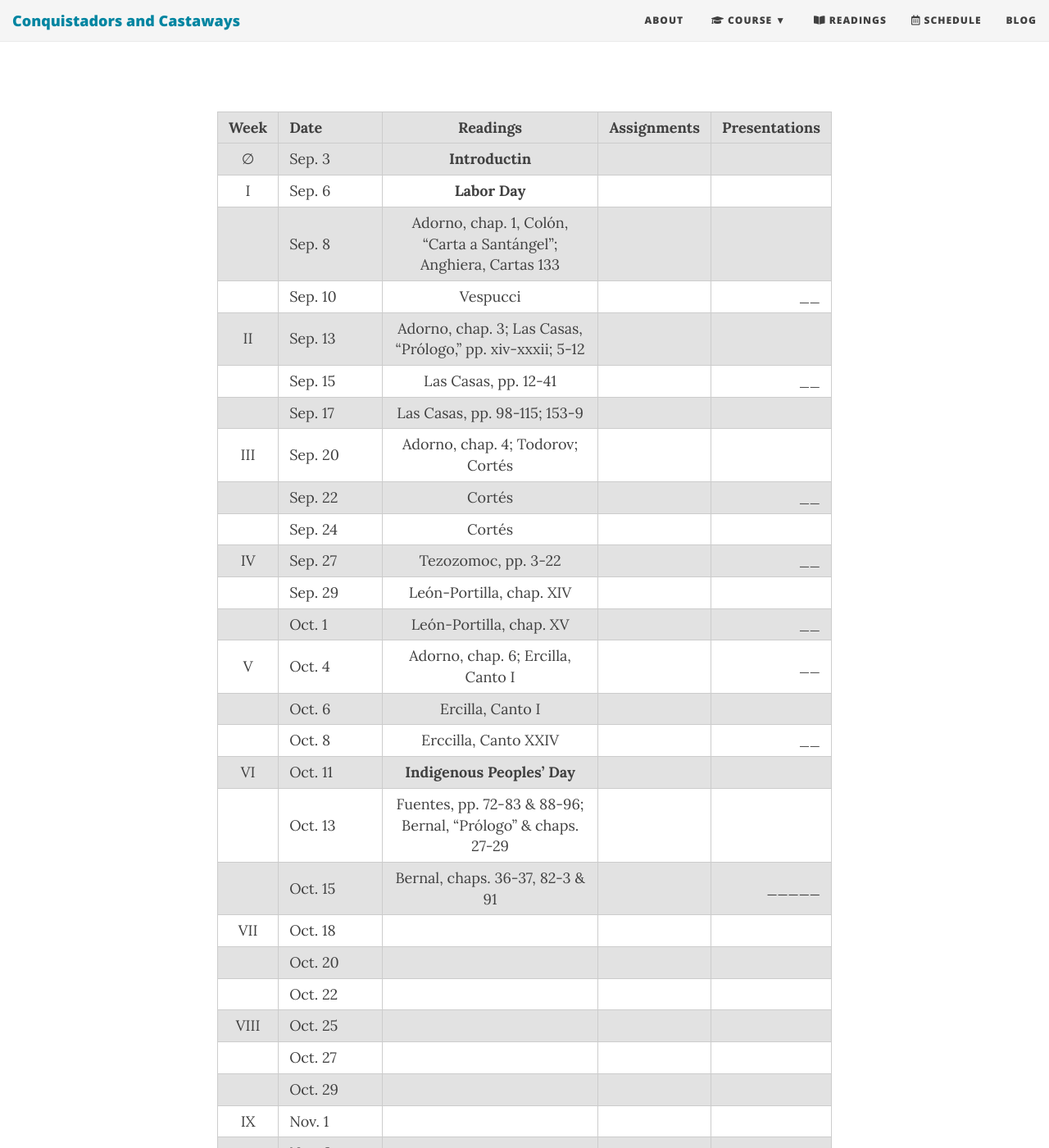
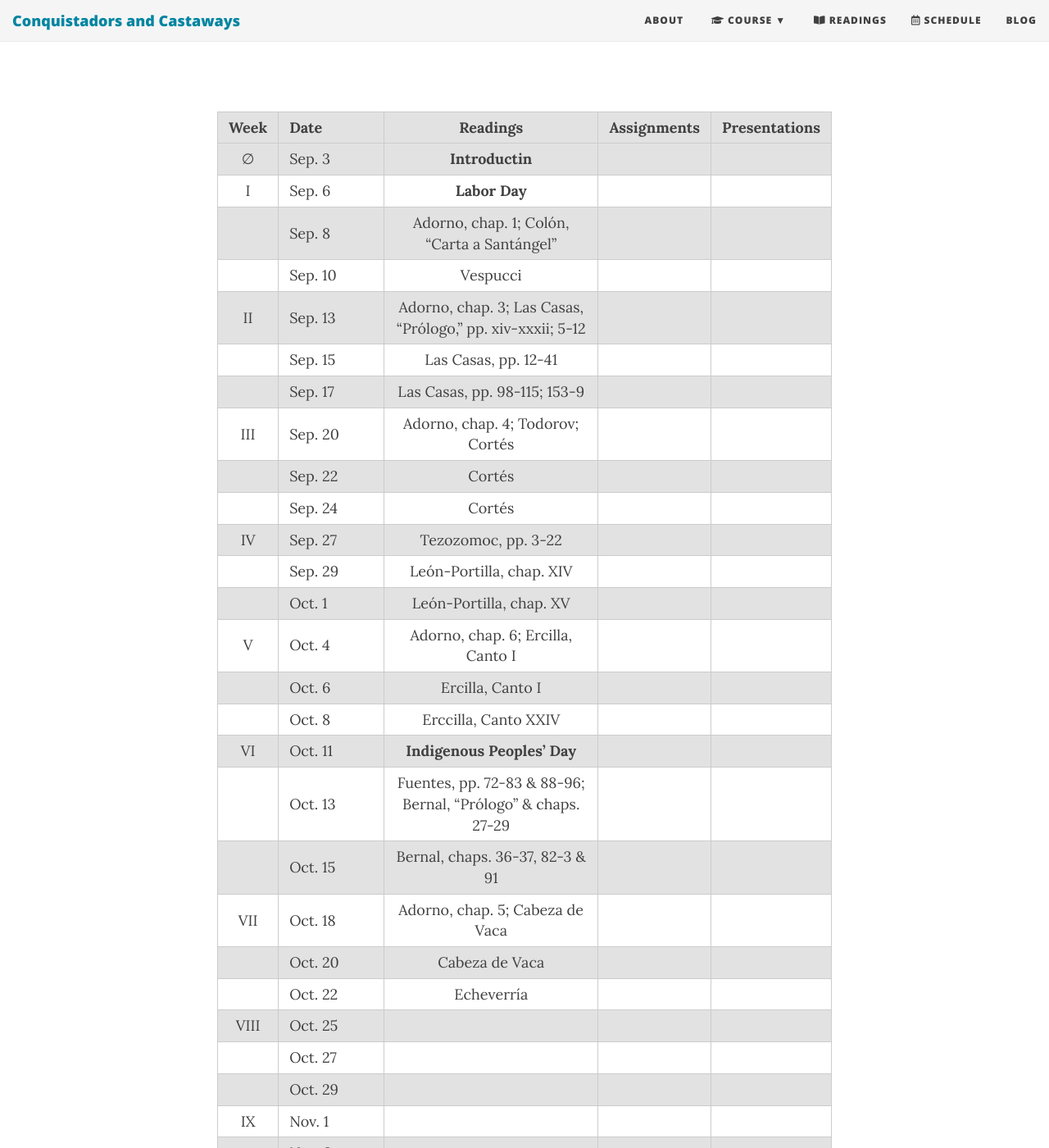
Before and after one commit to Hipomenes/ls452, a Jekyll site: the page built from calendar.md, in a window 1280 px wide and 1400 px high, scrolled down 253 px. Shown: the whole window at 82% size. Built offline with Jekyll 4.4.1, drawn with Linux system fonts in a browser that asks for light colours; nearby versions of some CDN libraries.

Commit message:
Update calendar.md

```diff
--- a/calendar.md
+++ b/calendar.md
@@ -10,26 +10,26 @@ subtitle: Fall 2021
 |:------:|:------|:--------:|:------:|----:|
 | ∅   | Sep. 3   | **Introductin**
 |  I  | Sep. 6   | **Labor Day** |
-|     | Sep. 8   | Adorno, chap. 1, Colón, "Carta a Santángel"; Anghiera, Cartas 133
-|     | Sep. 10  | Vespucci | | ____
+|     | Sep. 8   | Adorno, chap. 1; Colón, "Carta a Santángel"
+|     | Sep. 10  | Vespucci | |
 |  II | Sep. 13  | Adorno, chap. 3; Las Casas, "Prólogo," pp. xiv-xxxii; 5-12 | |
-|     | Sep. 15  | Las Casas, pp. 12-41 | |  ____
+|     | Sep. 15  | Las Casas, pp. 12-41 | |
 |     | Sep. 17  | Las Casas, pp. 98-115; 153-9
 | III | Sep. 20  | Adorno, chap. 4; Todorov; Cortés | |
-|     | Sep. 22  | Cortés | | ____
+|     | Sep. 22  | Cortés | |
 |     | Sep. 24  | Cortés
-| IV  | Sep. 27  | Tezozomoc, pp. 3-22  | | ____
+| IV  | Sep. 27  | Tezozomoc, pp. 3-22  | |
 |     | Sep. 29  | León-Portilla, chap. XIV |
-|     | Oct. 1   | León-Portilla, chap. XV | | ____
-| V   | Oct. 4   | Adorno, chap. 6; Ercilla, Canto I | | ____
+|     | Oct. 1   | León-Portilla, chap. XV | |
+| V   | Oct. 4   | Adorno, chap. 6; Ercilla, Canto I | |
 |     | Oct. 6   | Ercilla, Canto I
-|     | Oct. 8   | Erccilla, Canto XXIV | | ____
+|     | Oct. 8   | Erccilla, Canto XXIV | |
 | VI  | Oct. 11  | **Indigenous Peoples' Day**
 |     | Oct. 13  | Fuentes, pp. 72-83 & 88-96; Bernal, "Prólogo" & chaps. 27-29
-|     | Oct. 15  | Bernal, chaps. 36-37, 82-3 & 91 | | _____
-| VII | Oct. 18  |    | |
-|     | Oct. 20  |
-|     | Oct. 22  |
+|     | Oct. 15  | Bernal, chaps. 36-37, 82-3 & 91 | |
+| VII | Oct. 18  | Adorno, chap. 5; Cabeza de Vaca   | |
+|     | Oct. 20  | Cabeza de Vaca | |
+|     | Oct. 22  | Echeverría
 | VIII| Oct. 25  |    | |
 |     | Oct. 27  |
 |     | Oct. 29  |
@@ -42,10 +42,10 @@ subtitle: Fall 2021
 | XI  | Nov. 15  |    | |
 |     | Nov. 17  |
 |     | Nov. 19  |
-| XII | Nov. 22 (*Remote Class*) |   | | _____
+| XII | Nov. 22 (*Remote Class*) |   | |
 |     | Nov. 24  | **Thanksgiving**
 |     | Nov. 26  | **Thanksgiving**
-|XIII | Nov. 29  |    | | ____
+|XIII | Nov. 29  |    | |
 |     | Dec. 1   |
 |     | Dec. 3   |
 | XIV | Dec. 6   | Taller de Trabajos Finales I
```
